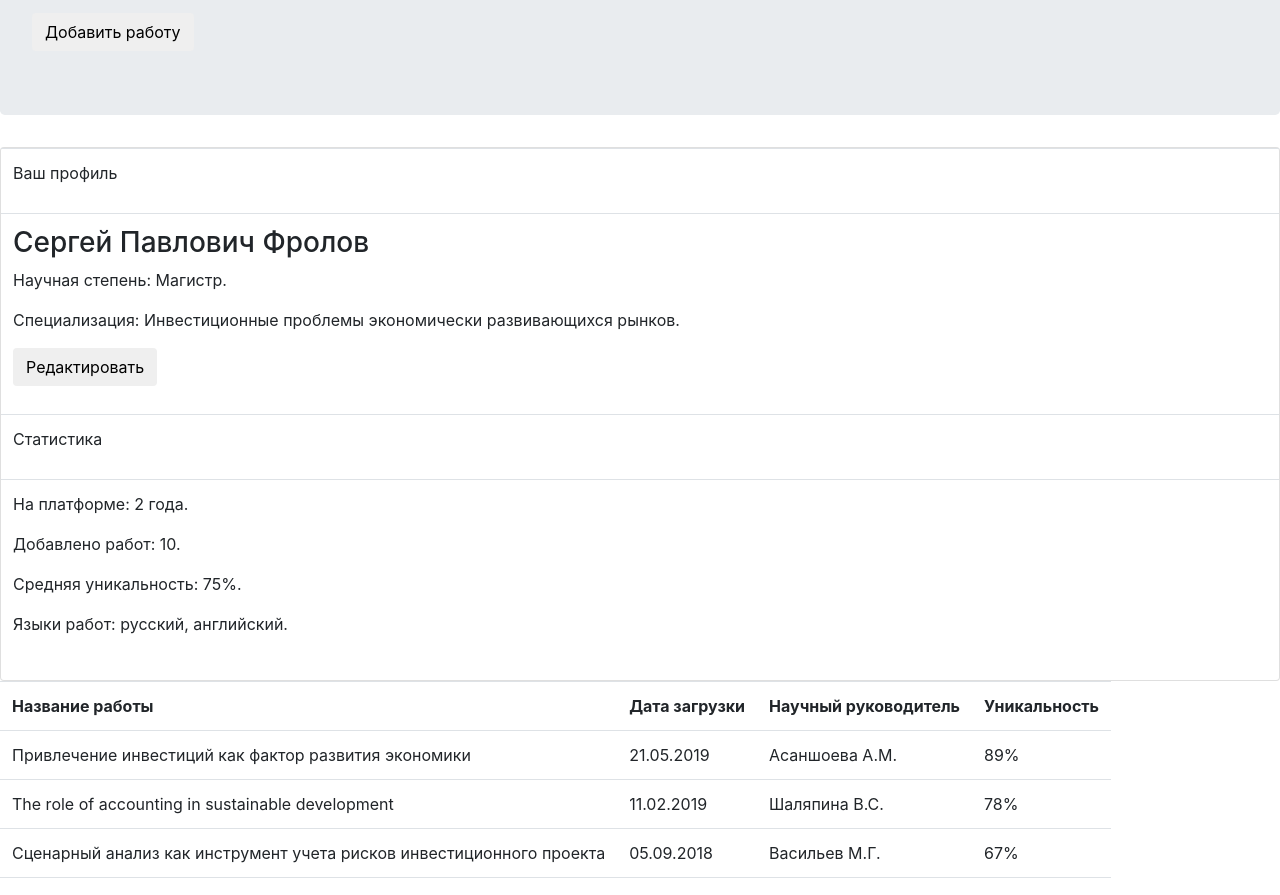
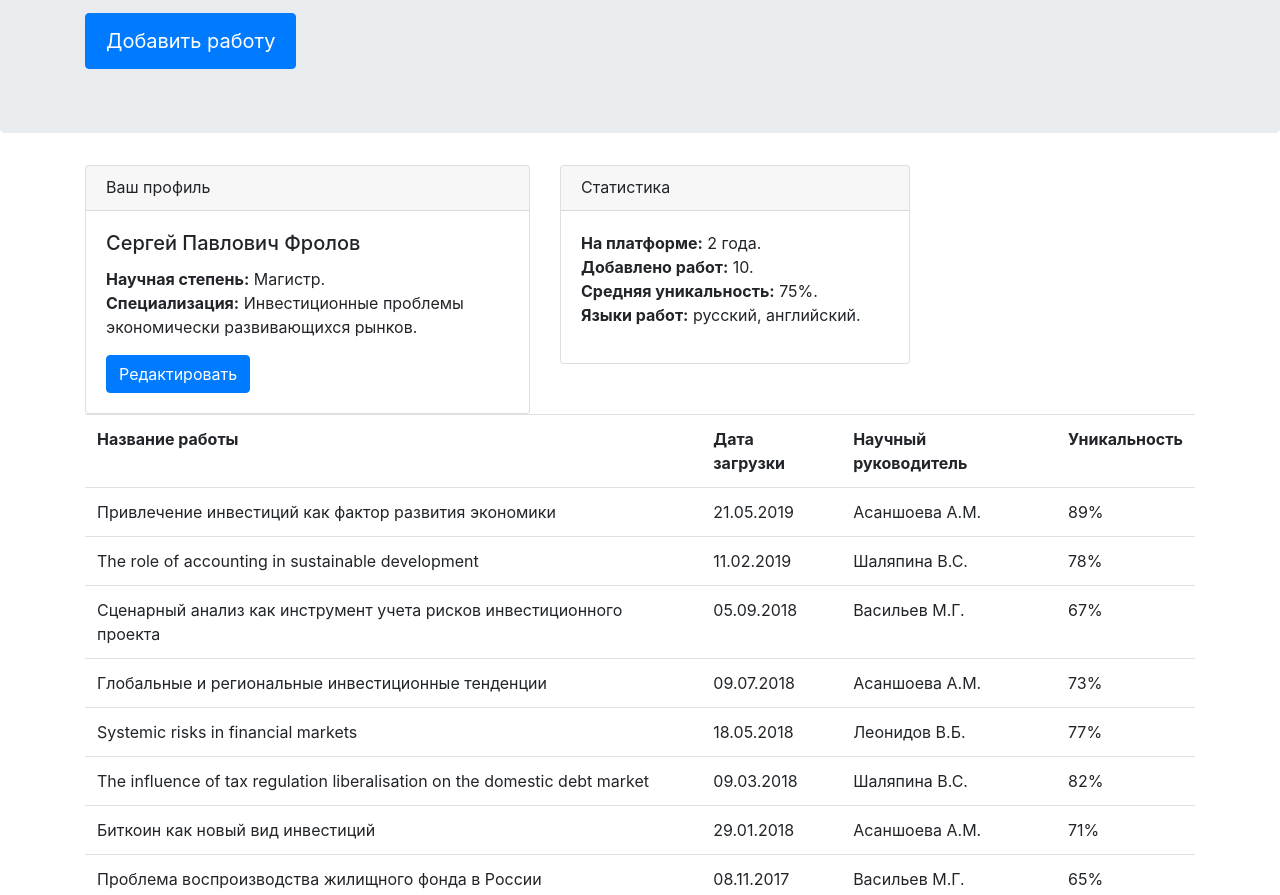
Before and after one commit to Greemrock/Bootstrap, a plain HTML site: page index.html in a window 1280 px wide. Shown: the part 265-1160 px from the top of the page. Drawn offline with nearby package versions, Linux system fonts and the light colour scheme.

Commit message:
section card complete

```diff
--- a/css/style.css
+++ b/css/style.css
@@ -9,3 +9,10 @@
     font-weight: 300;
     font-size: 72px;
 }
+.jumbotron .btn {
+    font-size: 20px;
+    padding: 12px 20px;
+}
+footer {
+    background: #F5F5F5;
+}
--- a/index.html
+++ b/index.html
@@ -26,47 +26,48 @@
         </ul>
     </nav>
     <section class="jumbotron">
+        <div class="container">
             <h1>Портфолио</h1>
             <p>Это место, где собраны ваши научные публикации. Здесь вы можете добавлять свои научные работы, получать информацию об их уникальности и смотреть отзывы ваших научных руководителей.</p>
-        <button class="btn">Добавить работу</button>
+            <button class="btn btn-primary">Добавить работу</button>
+        </div>
+
     </section>
-    <section class="card">
-        <div class="card-profile">
-            <table class="table">
-                <tr>
-                    <td>
-                        <p>Ваш профиль</p>
-                    </td>
-                </tr>
-                <tr>
-                    <td>
-                        <h3>Сергей Павлович Фролов</h3>
-                        <p>Научная степень: Магистр.</p>
-                        <p>Специализация: Инвестиционные проблемы экономически развивающихся рынков.</p>
-                        <button class="btn">Редактировать</button>
-                    </td>
-                </tr>
-            </table>
+    <section class="container">
+            <div class="card-deck ">
+                <div class="px-0 col-xl-5 col-md-7">
+                    <div class="card">
+                        <div class="card-header">
+                            <h6 class="my-0 font-weight-normal">Ваш профиль</h6>
                         </div>
-        <div class="card-stats">
-            <table class="table">
-                <tr>
-                    <td>
-                        <p>Статистика</p>
-                    </td>
-                </tr>
-                <tr>
-                    <td>
-                        <p>На платформе: 2 года.</p>
-                        <p>Добавлено работ: 10.</p>
-                        <p>Средняя уникальность: 75%.</p>
-                        <p>Языки работ: русский, английский.</p>
-                    </td>
-                </tr>
-            </table>
+                        <div class="card-body">
+                            <h5 class="card-title">Сергей Павлович Фролов</h5>
+                            <ul class="list-unstyled">
+                                <li><strong>Научная степень:</strong> Магистр.</li>
+                                <li><strong>Специализация:</strong> Инвестиционные проблемы экономически развивающихся рынков.</li>
+                            </ul>
+                            <a href="#" class="btn btn-primary">Редактировать</a>
                         </div>
-    </section>
-    <section class="table">
+                    </div>
+                </div>
+                <div class="px-0 col-xl-4 col-md-5">
+                    <div class="card">
+                        <div class="card-header">
+                            <h6 class="my-0 font-weight-normal">Статистика</h6>
+                        </div>
+                        <div class="card-body">
+                            <ul class="list-unstyled">
+                                <li><strong>На платформе:</strong> 2 года.</li>
+                                <li><strong>Добавлено работ:</strong> 10.</li>
+                                <li><strong>Средняя уникальность:</strong> 75%.</li>
+                                <li><strong>Языки работ:</strong> русский, английский.</li>
+                            </ul>
+                        </div>
+                    </div>
+                </div>
+
+            </div>
+        <div class="table">
             <table>
                 <tr>
                     <th>Название работы</th>
@@ -136,9 +137,11 @@
                     <td>67%</td>
                 </tr>
             </table>
+        </div>
     </section>
-    <footer>
-        <p>© Научный личный кабинет. Все права защищены</p>
+
+    <footer class="p-3 text-left">
+        <div class="pl-4">© Научный личный кабинет. Все права защищены</div>
     </footer>
 </body>
 </html>
```
Lines whose indentation alone changed are shown as unchanged.
